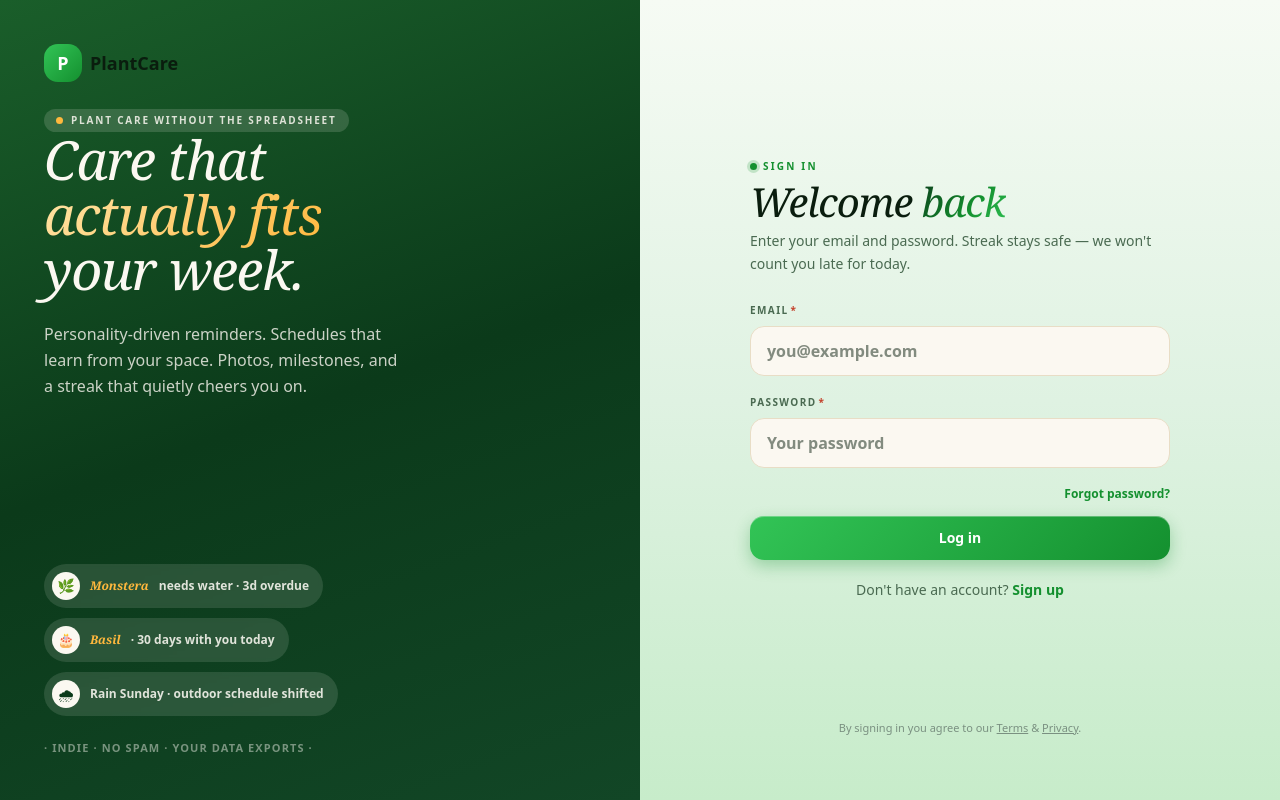
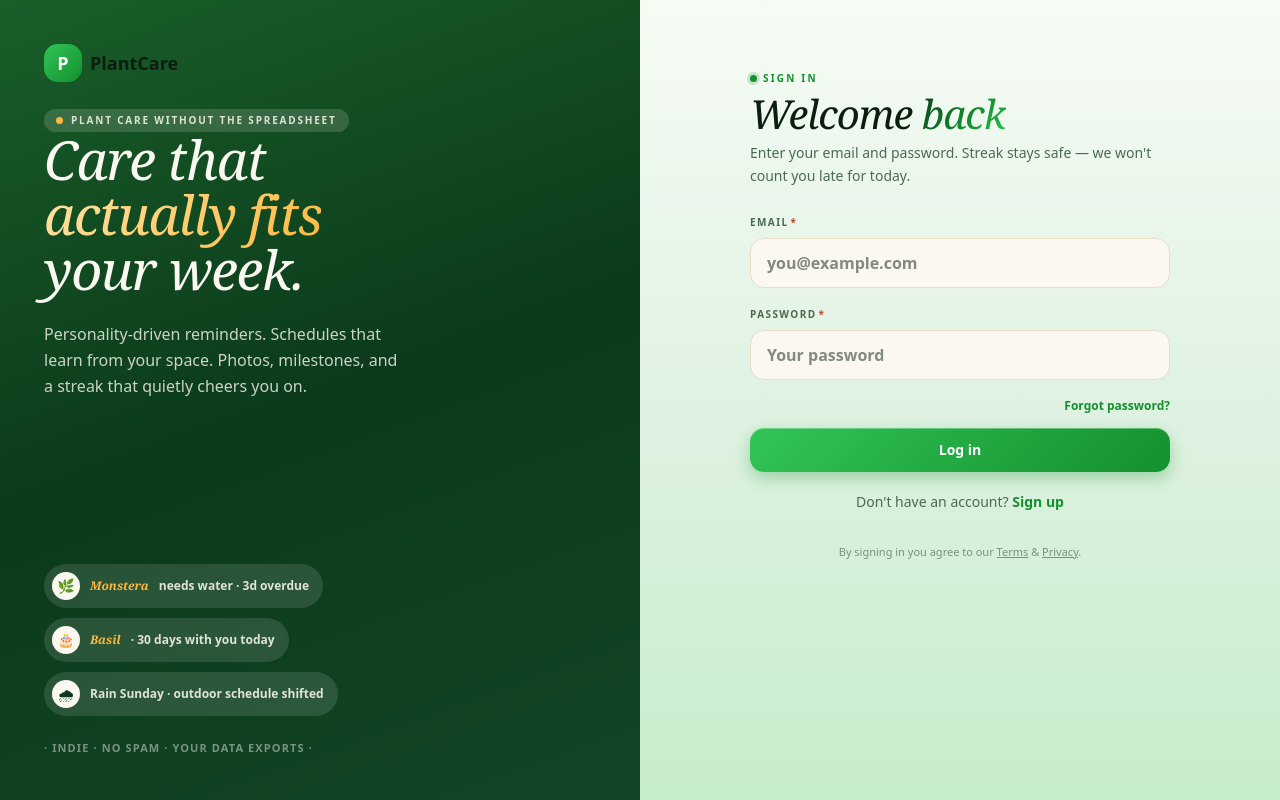
Before and after one commit to rturner1989/PlantCare, a React (Vite) app in the folder client/: page /login in a window 1280 px wide. Built offline with nearby package versions, Linux system fonts and the light colour scheme.

Commit message:
feat(v2): fade transition between auth pages
AuthLayout wraps Outlet in AnimatePresence keyed on pathname.
New page fades in (320ms cubic-out, opacity 0->1); old page snaps
out instantly so there's no two-page overlap and no perceived gap.
Reduced-motion respected.

```diff
--- a/client/src/App.jsx
+++ b/client/src/App.jsx
@@ -15,9 +15,9 @@ import AuthLayout from './layouts/AuthLayout'
 const NotFound = lazy(() => import('./pages/NotFound'))
 const Login = lazy(() => import('./pages/auth/Login'))
 const Register = lazy(() => import('./pages/auth/Register'))
-const Welcome = lazy(() => import('./pages/Welcome'))
 const ForgotPassword = lazy(() => import('./pages/auth/ForgotPassword'))
 const ResetPassword = lazy(() => import('./pages/auth/ResetPassword'))
+const Welcome = lazy(() => import('./pages/Welcome'))
 const Today = lazy(() => import('./pages/Today'))
 const House = lazy(() => import('./pages/House'))
 
@@ -87,6 +87,7 @@ export default function App() {
                   <Route path="/forgot-password" element={<ForgotPassword />} />
                   <Route path="/reset-password/:token" element={<ResetPassword />} />
                 </Route>
+
                 <Route
                   path="/welcome/:step?"
                   element={
--- a/client/src/layouts/AuthLayout.jsx
+++ b/client/src/layouts/AuthLayout.jsx
@@ -1,14 +1,39 @@
-import { Outlet } from 'react-router-dom'
+import { AnimatePresence, motion, useReducedMotion } from 'motion/react'
+import { Outlet, useLocation } from 'react-router-dom'
 import AuthMarketing from '../components/auth/AuthMarketing'
 
+const variants = {
+  enter: { opacity: 0 },
+  center: { opacity: 1 },
+  exit: { opacity: 1, transition: { duration: 0 } },
+}
+
 export default function AuthLayout() {
+  const location = useLocation()
+  const shouldReduceMotion = useReducedMotion()
+  const transition = shouldReduceMotion ? { duration: 0 } : { duration: 0.32, ease: [0.33, 1, 0.68, 1] }
+
   return (
     <div className="min-h-dvh lg:h-dvh lg:grid lg:grid-cols-2">
       <aside className="hidden lg:flex bg-[image:var(--gradient-forest-marketing)] text-paper relative overflow-hidden">
         <AuthMarketing />
       </aside>
 
-      <Outlet />
+      <div className="relative min-h-dvh lg:min-h-0 lg:h-full overflow-hidden">
+        <AnimatePresence mode="wait" initial={false}>
+          <motion.div
+            key={location.pathname}
+            variants={variants}
+            initial="enter"
+            animate="center"
+            exit="exit"
+            transition={transition}
+            className="absolute inset-0 flex flex-col"
+          >
+            <Outlet />
+          </motion.div>
+        </AnimatePresence>
+      </div>
     </div>
   )
 }
```
